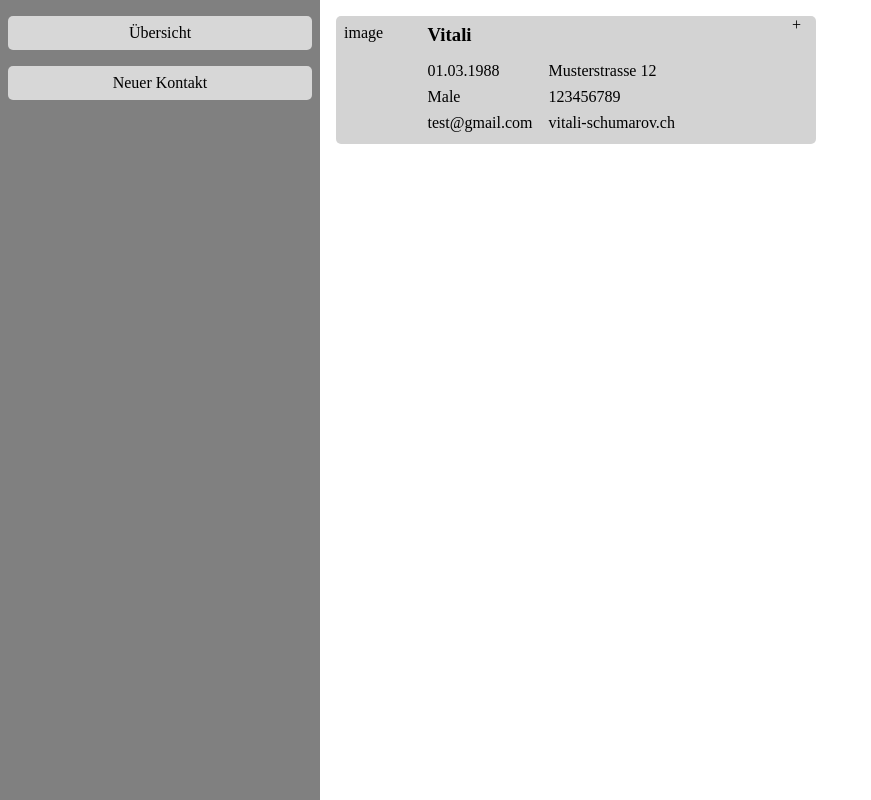
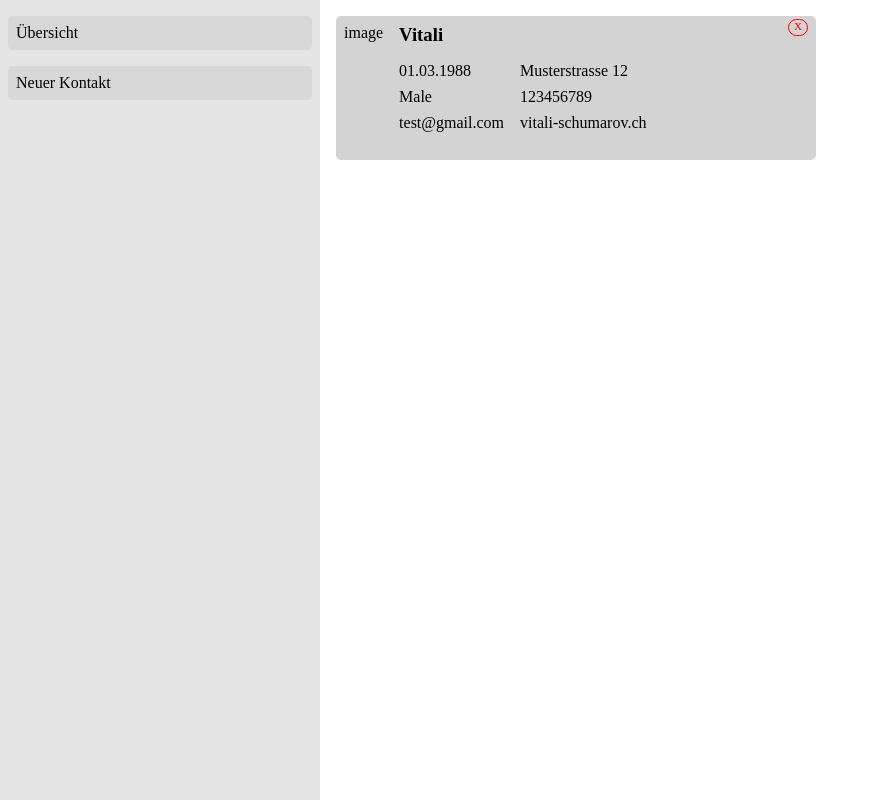
Before and after one commit to vitalischumarov/ContactManager, a React (Vite) app: page /allContactsView in a window 1280 px wide. Shown: the whole page, without its empty margins (0-871 px from the left). Built offline with nearby package versions, Linux system fonts and the light colour scheme.

Commit message:
detail contact view design improved

```diff
--- a/src/components/Contact.scss
+++ b/src/components/Contact.scss
@@ -1,5 +1,5 @@
 .Contact {
-  height: 8rem;
+  height: 9rem;
   width: 30rem;
   background-color: lightgray;
   border-radius: 5px;
@@ -28,7 +28,7 @@
         padding-bottom: 1rem;
       }
     }
-    width: 70%;
+    width: 100%;
   }
 }
 
@@ -39,10 +39,21 @@
 .link {
   color: black;
   text-decoration: none;
+  display: flex;
+  width: 100%;
 }
 
 .btn {
-  width: 5%;
+  width: 4%;
+  color: red;
+  border-color: red;
+  border: 0.1rem solid;
+  height: 10%;
+  text-align: center;
+  border-radius: 25px;
+  margin-top: 0.2rem;
+  margin-right: 0.5rem;
+  font-size: 0.7rem;
 }
 
 .detailText {
--- a/src/components/Contact.tsx
+++ b/src/components/Contact.tsx
@@ -4,8 +4,8 @@ import "./Contact.scss";
 export default function Contact() {
   return (
     <>
-      <Link to={"/editView"} className="link">
-        <div className="Contact">
+      <div className="Contact">
+        <Link to={"/editView"} className="link">
           <div className="imge">image</div>
           <div className="details">
             <div className="details__name">
@@ -24,9 +24,9 @@ export default function Contact() {
               </div>
             </div>
           </div>
-          <div className="btn">+</div>
-        </div>
-      </Link>
+        </Link>
+        <div className="btn">X</div>
+      </div>
     </>
   );
 }
--- a/src/components/Navbar.scss
+++ b/src/components/Navbar.scss
@@ -1,6 +1,6 @@
 .Navbar {
   width: 20rem;
-  background-color: gray;
+  background-color: rgb(229 229 229);
   height: 100vh;
   display: flex;
   flex-direction: column;
@@ -16,4 +16,8 @@
     border-radius: 5px;
     text-align: center;
   }
+
+  .link:hover {
+    background-color: rgb(208 208 208);
+  }
 }
--- a/src/components/NewContact.tsx
+++ b/src/components/NewContact.tsx
@@ -5,22 +5,22 @@ export default function NewContact() {
     <div className="NewContact">
       <form action="" className="Form">
         <label>Username</label>
-        <input type="text" name="" id="" className="input" />
+        <input type="text" name="username" id="" className="input" />
         <label>Geburtsdatum</label>
-        <input type="date" name="" id="" className="input" />
+        <input type="date" name="date" id="" className="input" />
         <label htmlFor={"geschlecht"}>Geschlecht:</label>
         <select name="geschlecht" id="geschlecht">
           <option value={"männlich"}>Männlich</option>
           <option value={"weiblich"}>Weiblich</option>
         </select>
         <label>Email Adresse</label>
-        <input type="email" name="" id="" className="input" />
+        <input type="email" name="email" id="" className="input" />
         <label>Post Adresse</label>
-        <input type="text" name="" id="" className="input" />
+        <input type="text" name="post" id="" className="input" />
         <label>Telefonnummer</label>
-        <input type="text" name="" id="" className="input" />
+        <input type="text" name="phone" id="" className="input" />
         <label>Webseite</label>
-        <input type="text" name="" id="" className="input" />
+        <input type="text" name="website" id="" className="input" />
         <br />
         <button className="Button">Submit</button>
       </form>
```
